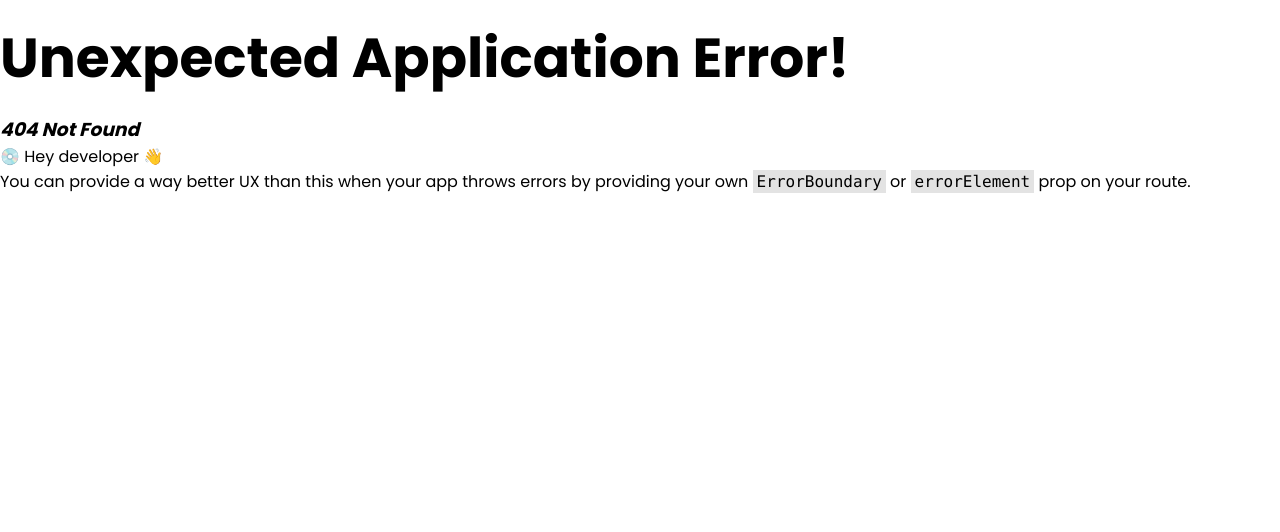
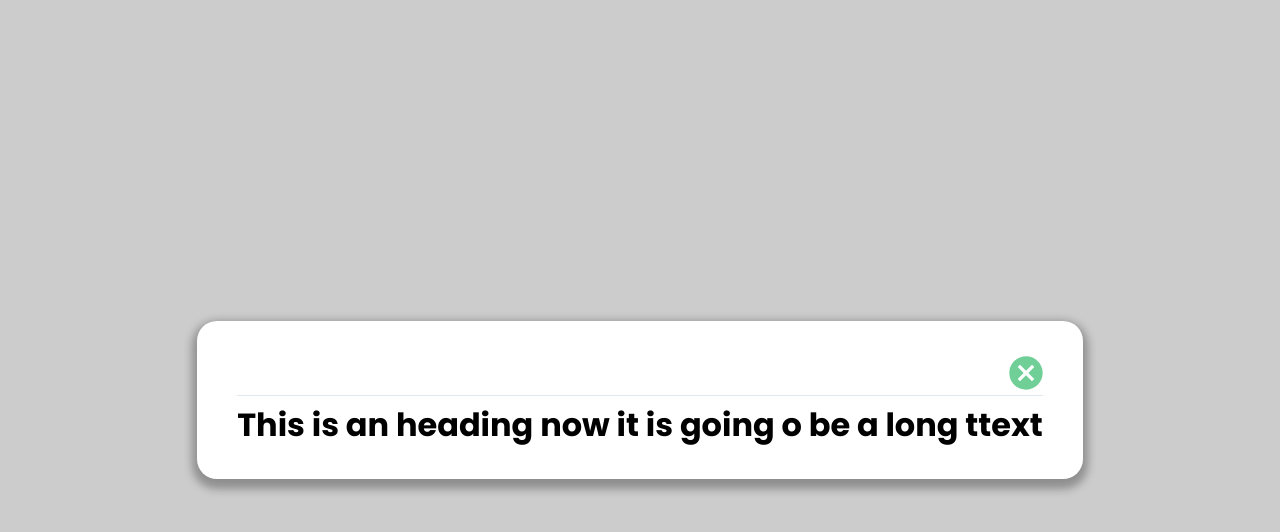
Before and after one commit to danthecm/forex-maxibot, a React (Create React App) app: page /dashboard/modal in a window 1280 px wide. Before the commit this address had no page. Shown: the top 532 px of the page. Built offline with nearby package versions, Linux system fonts and the light colour scheme.

Commit message:
feat: created reusable modal component

```diff
--- a/package.json
+++ b/package.json
@@ -12,6 +12,7 @@
     "react-router-dom": "^6.4.5",
     "react-scripts": "5.0.1",
     "react-toastify": "^9.1.1",
+    "styled-components": "^5.3.6",
     "web-vitals": "^2.1.4"
   },
   "scripts": {
--- a/public/index.html
+++ b/public/index.html
@@ -30,6 +30,7 @@
   <body>
     <noscript>You need to enable JavaScript to run this app.</noscript>
     <div id="root"></div>
+    <div id="modal"></div>
     <!--
       This HTML file is a template.
       If you open it directly in the browser, you will see an empty page.
--- /dev/null
+++ b/src/components/Modal/index.js
@@ -0,0 +1,72 @@
+import { createPortal } from "react-dom";
+import styled from "styled-components";
+
+import { ReactComponent as Cancel } from "../../assets/cancel.svg";
+
+const Modal = ({show, hide, title, children}) => {
+  return createPortal(
+    <StyledModal
+      role="dialog"
+      aria-labelledby="dialog1Title"
+      aria-describedby="dialog1Desc"
+    >
+      <ModalContent>
+        <ModalHeading>
+          <h2 id="dialog1Title">{title}</h2>
+          <Cancel onClick={hide} />
+        </ModalHeading>
+        <ModalBody>
+          <h1>This is an heading now it is going o be a long ttext</h1>
+        </ModalBody>
+      </ModalContent>
+    </StyledModal>,
+    document.getElementById("modal")
+  );
+};
+export default Modal;
+
+const StyledModal = styled.div`
+  display: flex;
+  justify-content: center;
+  align-items: center;
+  width: 100vw;
+  height: 100vh;
+  background-color: rgba(0, 0, 0, 0.2);
+`;
+
+const ModalContent = styled.div`
+  width: auto;
+  height: auto;
+  background: #fff;
+  padding: 30px 40px;
+  border-radius: 20px;
+  box-shadow: 0px 5px 8px 5px rgba(17, 17, 17, 0.32);
+  max-width: 80%;
+`;
+
+const ModalHeading = styled.div`
+  display: flex;
+  justify-content: space-between;
+  border-bottom: 1px solid #e2e8f0;
+  padding: 5px 0;
+  margin-bottom: 5px;
+
+  svg {
+    color: #6fcf97;
+    cursor: pointer;
+  }
+
+  svg:hover {
+    color: #ff0000;
+  }
+
+  h2 {
+    font-family: "Montserrat Alternates";
+    font-weight: 700;
+    font-size: 28px;
+
+    color: #6fcf97;
+  }
+`;
+
+const ModalBody = styled.div``;
--- a/src/index.css
+++ b/src/index.css
@@ -1,5 +1,6 @@
 @import url('https://fonts.googleapis.com/css2?family=Poppins:wght@400;500;600;700&display=swap');
 @import url('https://fonts.googleapis.com/css2?family=Roboto:wght@400;500;700&display=swap');
+@import url('https://fonts.googleapis.com/css2?family=Montserrat+Alternates:ital,wght@0,400;0,500;0,600;0,700;1,400;1,500;1,600;1,700&display=swap');
 
 * {
     margin: 0;
--- a/src/pages/Auth/Auth.module.css
+++ b/src/pages/Auth/Auth.module.css
@@ -26,7 +26,7 @@
 }
 
 
-h2 {
+.h2 {
   font-size: 55px;
   font-weight: 700;
   margin: 2.5rem 0;
--- a/src/pages/Auth/Login/index.js
+++ b/src/pages/Auth/Login/index.js
@@ -111,7 +111,7 @@ const Login = () => {
   return (
     <>
       <div className={styles.intro}>
-        <h2>Welcome Back</h2>
+        <h2 className={styles.h2}>Welcome Back</h2>
         <p className={styles.subText}>
           We are glad to have you back, kindly fill in your details to continue
         </p>
--- a/src/pages/Auth/Register/index.js
+++ b/src/pages/Auth/Register/index.js
@@ -127,7 +127,7 @@ const Register = () => {
   return (
     <>
       <div className={styles.intro}>
-        <h2>Earn More</h2>
+        <h2 className={styles.h2}>Earn More</h2>
         <p className={styles.subText}>
           Maxibot takes away the stress of monitoring trades and helps you to
           place orders, monitor orders and maximise your profit.
--- a/src/pages/Auth/index.js
+++ b/src/pages/Auth/index.js
@@ -1,12 +1,12 @@
 import { Outlet } from "react-router-dom"
 import { ToastContainer } from "react-toastify";
-import logo from "../../logo.svg";
+import { ReactComponent as Logo} from "../../logo.svg";
 import styles from "./Auth.module.css";
 
 const Auth = () => {
     return (
         <main className={styles.main}>
-            <img className={styles.logo} src={logo} alt="Maxibot Logo" />
+            <Logo className={styles.logo} />
             <div className={styles.container}>
             <Outlet styles="My Styles" />
             </div>
--- a/src/pages/Home/Dashboard.js
+++ b/src/pages/Home/Dashboard.js
@@ -7,9 +7,11 @@ import profile__avatar from "../../assets/Icons/avatar.svg";
 import search__icon from "../../assets/Icons/search.svg";
 
 import filter__icon from "../../assets/Icons/filter.svg";
+import { useState } from "react";
 
 const Dashboard = () => {
   const user = JSON.parse(localStorage.getItem("user"));
+  const [showModal, setShowModal] = useState(false)
   if (!user) {
     return <Navigate to="/login" />;
   }
--- a/src/router/index.js
+++ b/src/router/index.js
@@ -1,5 +1,6 @@
 import { createBrowserRouter } from "react-router-dom";
 import App from "../App";
+import Modal from "../components/Modal";
 import Auth from "../pages/Auth";
 import Login from "../pages/Auth/Login";
 import Register from "../pages/Auth/Register/index";
@@ -31,6 +32,10 @@ const routerConfig = createBrowserRouter([
       {
         index: true,
         element: <Dashboard />,
+      },
+      {
+        path: "modal",
+        element: <Modal />
       }
     ],
   },
```
Also changed, not shown: src/assets/cancel.svg (added), 1 other file (tests, documents, lock files or other folders).
